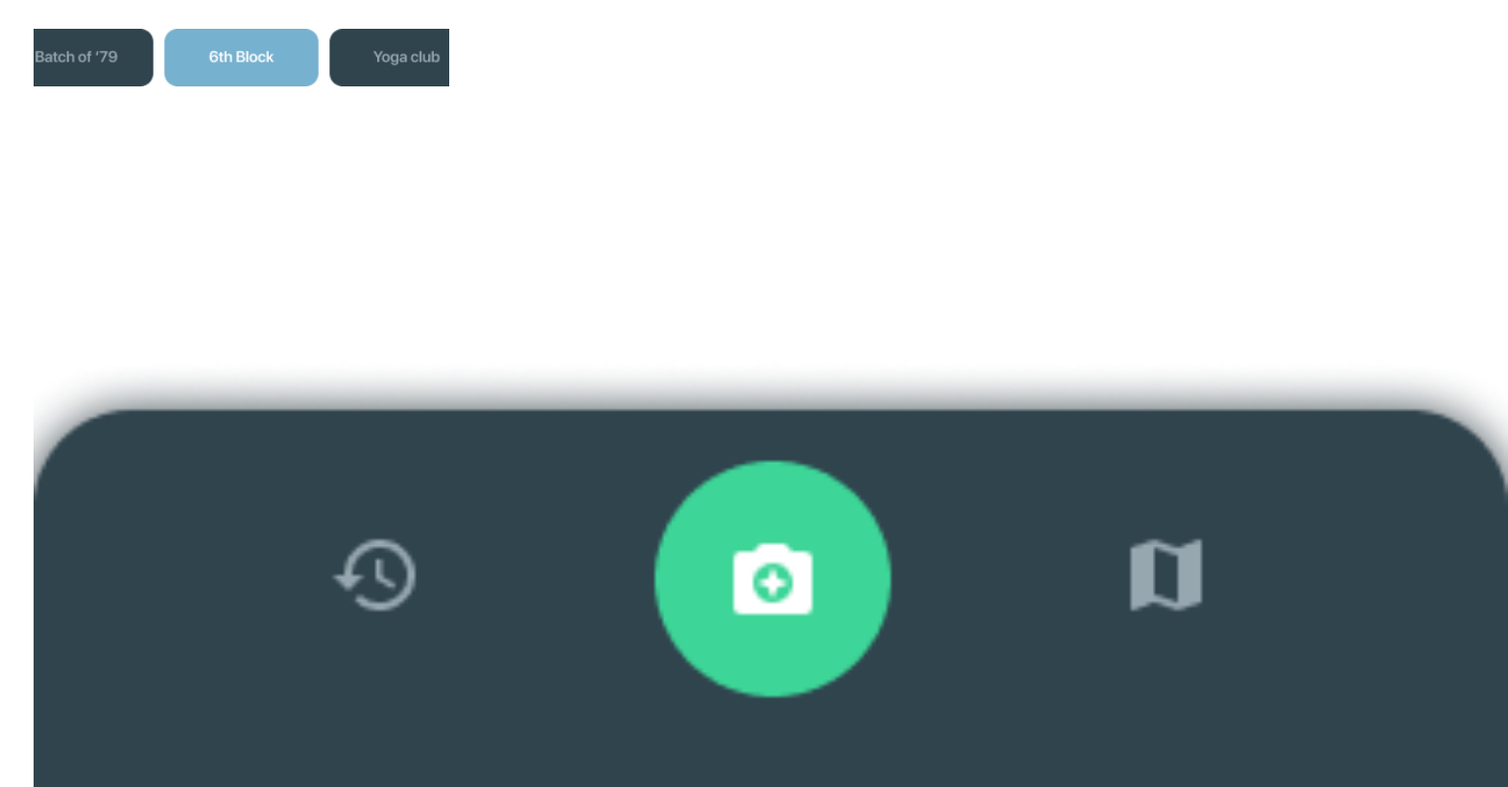
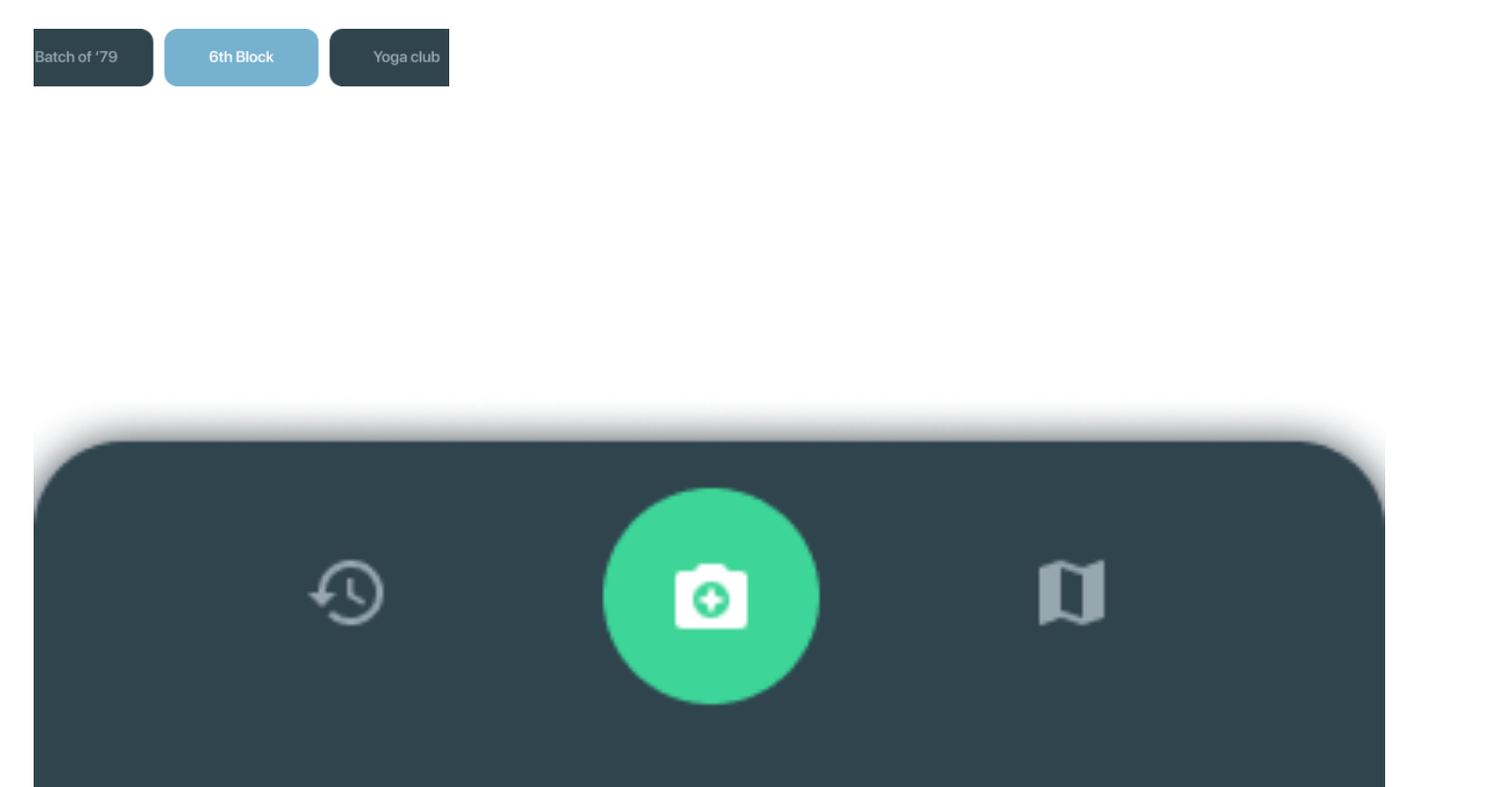
Before and after one commit to Abhi98krishna/socialar, a plain HTML site: page index.html in a window 1280 px wide. Shown: the whole page at 96% size, 1571 px wide, since content can reach past the window. Drawn offline with Linux system fonts and the light colour scheme.

Commit message:
Update index.html

```diff
--- a/index.html
+++ b/index.html
@@ -14,7 +14,7 @@
   <body>
 
     <img src="../top.png" style="position:absolute; z-index: 999; left:35px; top:30px; height:60px; width:auto">
-    <img src="../bottom.png" style="position:absolute; z-index: 999; left:35px; bottom:-20px; height:auto; width:120vw">
+    <img src="../bottom.png" style="position:absolute; z-index: 999; left:35px; bottom:-20px; height:auto; width:110vw">
     <a-scene embedded arjs="sourceType: webcam; debugUIEnabled: false;" vr-mode-ui="enabled: false">
 
 
```
